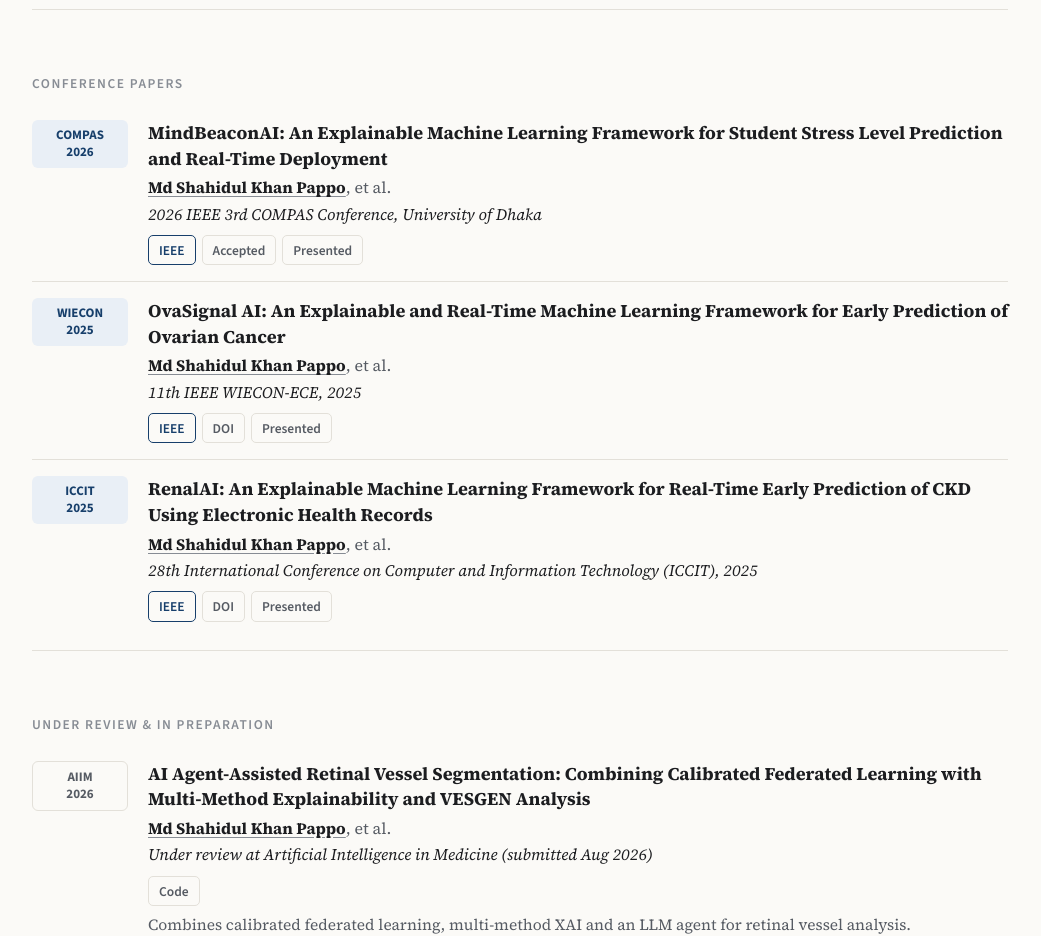
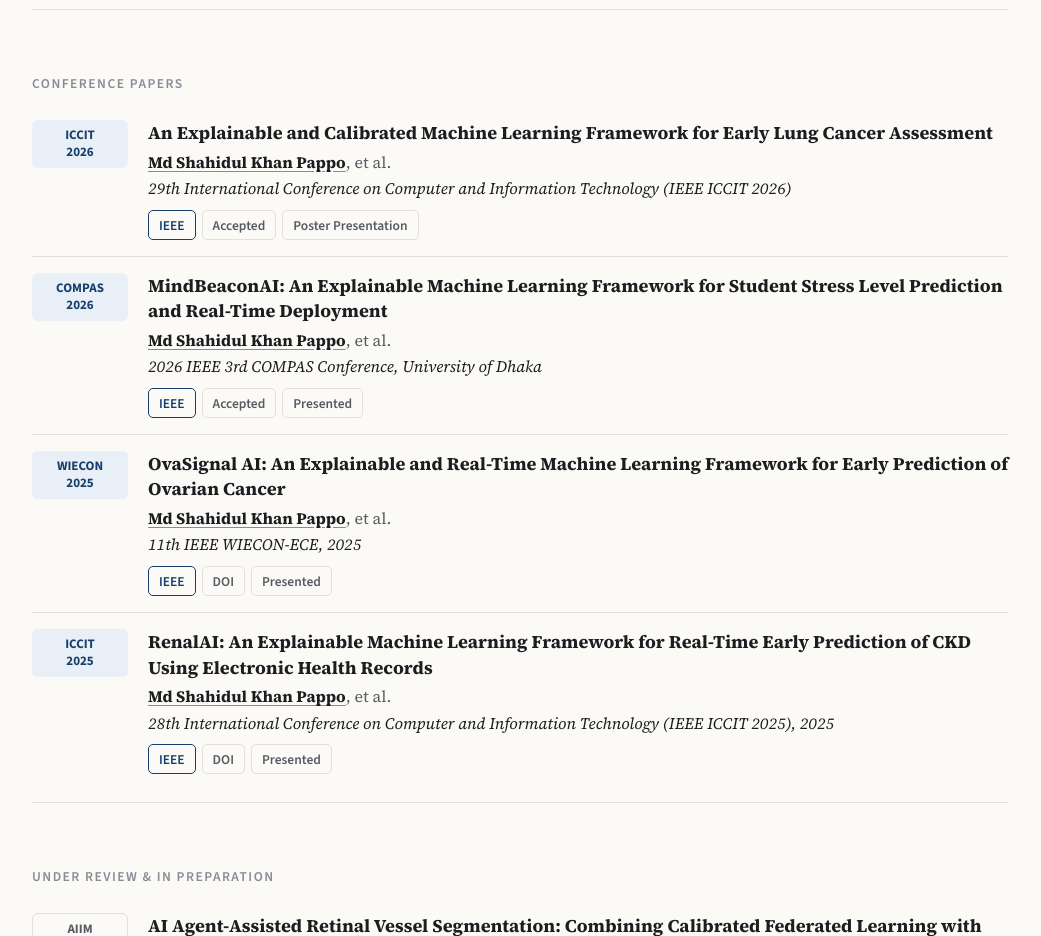
Before and after one commit to Pappokhan/Pappokhan.github.io, a plain HTML site: page publications.html in a window 1280 px wide. Shown: the part 837-1773 px from the top of the page, without its empty margins (120-1161 px from the left). Drawn offline with nearby package versions, Linux system fonts and the light colour scheme.

Commit message:
Update publications.html

```diff
--- a/publications.html
+++ b/publications.html
@@ -77,6 +77,15 @@
 <section class="block" data-kind="conf">
   <h3 class="sub">Conference Papers</h3>
   <div class="pub" data-kind="conf">
+  <div class="venue conf">ICCIT<br>2026</div>
+  <div>
+    <span class="t">An Explainable and Calibrated Machine Learning Framework for Early Lung Cancer Assessment</span>
+    <span class="a"><span class="me">Md Shahidul Khan Pappo</span>, et al.</span>
+    <span class="v">29th International Conference on Computer and Information Technology (IEEE ICCIT 2026)</span>
+    <div class="btns"><span class="ieee">IEEE</span><span>Accepted</span><span>Poster Presentation</span></div>
+  </div>
+</div>
+  <div class="pub" data-kind="conf">
     <div class="venue conf">COMPAS<br>2026</div>
     <div>
       <span class="t">MindBeaconAI: An Explainable Machine Learning Framework for Student Stress Level Prediction and Real-Time Deployment</span>
@@ -99,7 +108,7 @@
     <div>
       <span class="t">RenalAI: An Explainable Machine Learning Framework for Real-Time Early Prediction of CKD Using Electronic Health Records</span>
       <span class="a"><span class="me">Md Shahidul Khan Pappo</span>, et al.</span>
-      <span class="v">28th International Conference on Computer and Information Technology (ICCIT), 2025</span>
+      <span class="v">28th International Conference on Computer and Information Technology (IEEE ICCIT 2025), 2025</span>
       <div class="btns"><span class="ieee">IEEE</span><a href="https://doi.org/10.1109/ICCIT68739.2025.11490343" target="_blank" rel="noopener">DOI</a><span>Presented</span></div>
     </div>
   </div>
```
